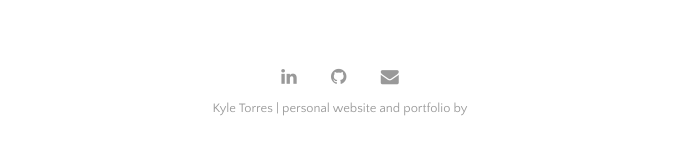
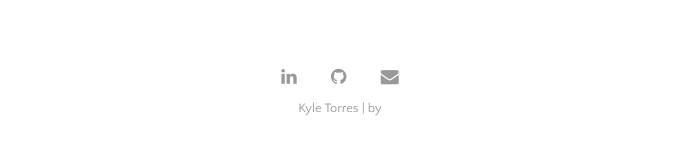
Before and after one commit to kyledtorres/kyledtorres.github.io, a Jekyll site: the page built from index.html, in a window 1280 px wide and 900 px high, scrolled down 2243 px. Shown: the part 746-897 px from the top of the window, without its empty margins (300-979 px from the left). Built offline with Jekyll 4.4.1, drawn with Linux system fonts in a browser that asks for light colours; the list of posts is cut into pages by our own code; some of the changed lines change nothing that is shown; some of the changed text lies outside the part shown.

Commit message:
Update _config.yml
add tagline, remove description

```diff
--- a/_config.yml
+++ b/_config.yml
@@ -21,7 +21,8 @@
 
 # Customise atom feed settings (this is where Jekyll-Feed gets configuration information)
 title:		           'Kyle Torres'
-description:	       'personal website and portfolio'
+tagline:             'personal website and portfolio'
+#description:	       'personal website and portfolio'
 # author:              'Kyle Torres'
 
 # RSS 2.0 can be used instead of Atom by uncommenting following two lines
```
